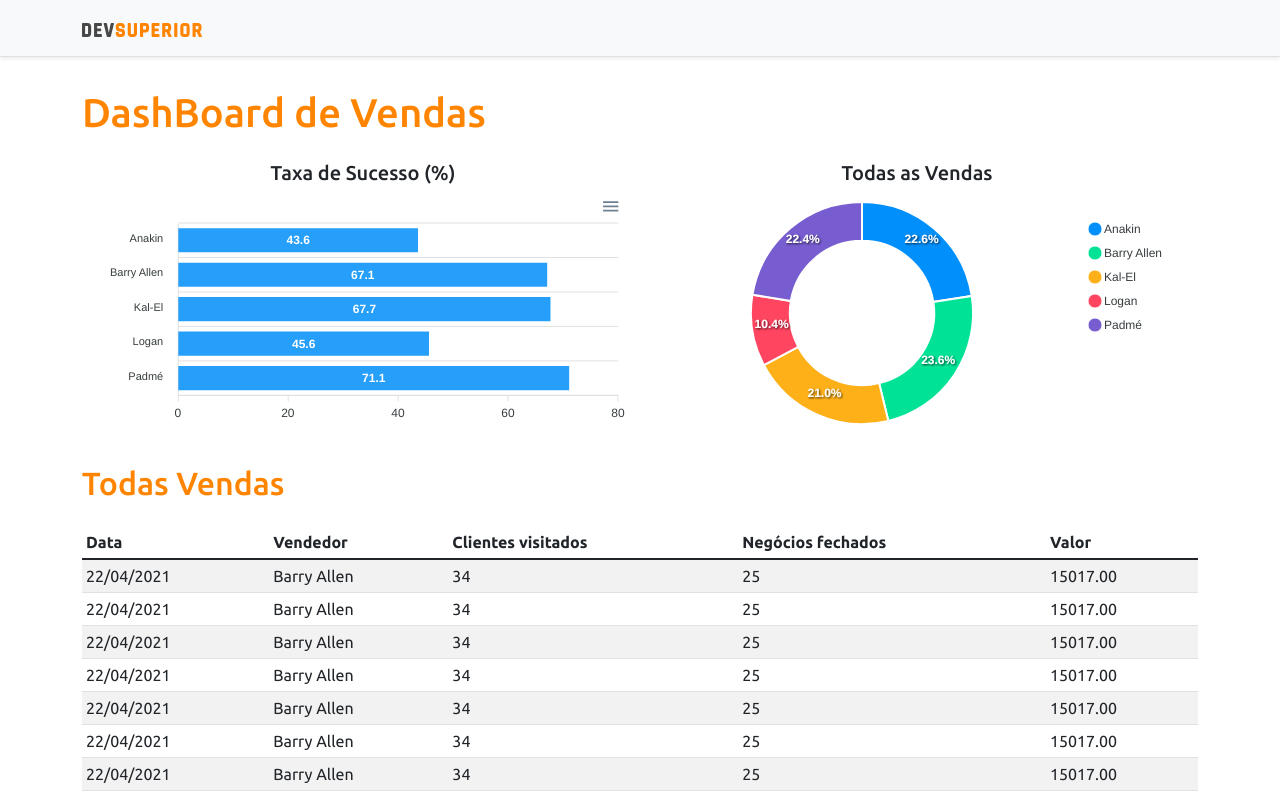
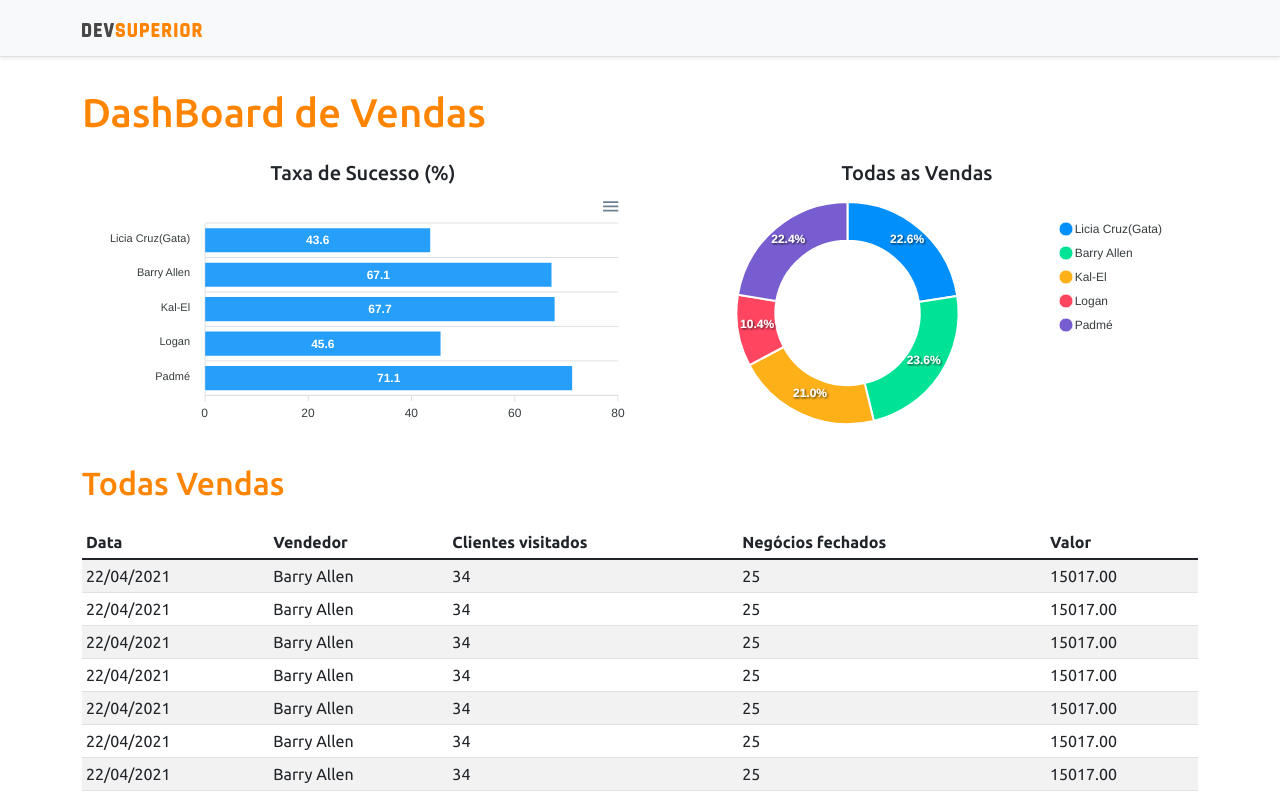
Before and after one commit to dimascarlosss181278/projeto-sds3, a React (Create React App) app in the folder frontend/: page / in a window 1280 px wide. Shown: the top 798 px of the page. Built offline with nearby package versions, Linux system fonts and the light colour scheme.

Commit message:
Modified Graph

```diff
--- a/frontend/src/components/BarChart/index.tsx
+++ b/frontend/src/components/BarChart/index.tsx
@@ -13,7 +13,8 @@ const BarChart = () => {
     const mockData = {
 
         labels: {
-            categories: ['Anakin', 'Barry Allen', 'Kal-El', 'Logan', 'Padmé']
+            //categories: ['Anakin', 'Barry Allen', 'Kal-El', 'Logan', 'Padmé']
+            categories: ['Licia Cruz(Gata)', 'Barry Allen', 'Kal-El', 'Logan', 'Padmé']
         },
         series: [
             {
--- a/frontend/src/components/DonutChart/index.tsx
+++ b/frontend/src/components/DonutChart/index.tsx
@@ -4,8 +4,9 @@ const DonutChart = () => {
 
     const mockData = {
         series: [477138, 499928, 444867, 220426, 473088],
-        labels: ['Anakin', 'Barry Allen', 'Kal-El', 'Logan', 'Padmé']
-    }
+ //       labels: ['Anakin', 'Barry Allen', 'Kal-El', 'Logan', 'Padmé']
+        labels: ['Licia Cruz(Gata)', 'Barry Allen', 'Kal-El', 'Logan', 'Padmé']
+     }
 
     const options = {
         legend: {
--- a/frontend/src/components/Footer/index.tsx
+++ b/frontend/src/components/Footer/index.tsx
@@ -3,9 +3,9 @@ const Footer = () => {
     return (
         <footer className="footer mt-auto py-3 bg-dark">
             <div className="container">
-                <p className="text-light">App desenvolvido por <a href="https://github.com/dimascarlosss181278" target="_blank" rel="noreferrer">Dimas Santos</a></p>
+                <p className="text-light">App desenvolvido por <a href="https://github.com/dimascarlosss181278000000" target="_blank" rel="noreferrer">Dimas Santos</a></p>
                 <p className="text-light"><small><strong>Semana Spring React Novembro 2021</strong><br />
-                    Evento promovido pela escola DevSuperior: <a href="https://instagram.com/devsuperior.ig" target="_blank" rel="noreferrer">@devsuperior.ig</a></small></p>
+                    Uninassau - Universidade Mauricio de Nassau - DevSuperior: <a href="https://instagram.com/devsuperior.ig" target="_blank" rel="noreferrer">@devsuperior.ig</a></small></p>
             </div>
         </footer>
     );
```
